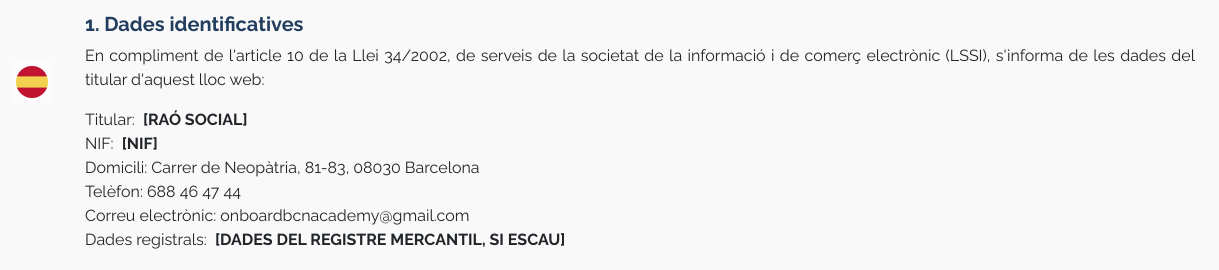
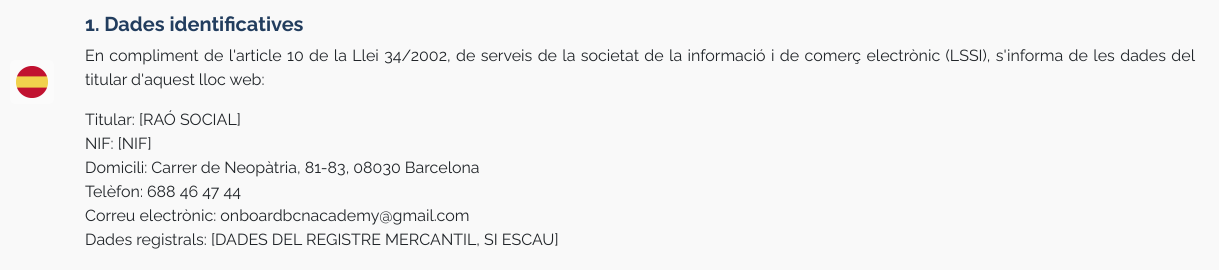
Before and after one commit to onboardbcn/onboardbcn.github.io, a plain HTML site: page cat/avis-legal.html in a window 1280 px wide. Shown: the part 682-952 px from the top of the page, 0-1219 px from the left. Drawn offline with Linux system fonts and the light colour scheme.

Commit message:
Update style.css

```diff
--- a/css/style.css
+++ b/css/style.css
@@ -1338,7 +1338,3 @@ nav.navbar ul li:last-child i {
 #legal p {
 	text-align: justify;
 }
-#legal .pendiente {
-	padding: 0 4px;
-	font-weight: bold;
-}
```
